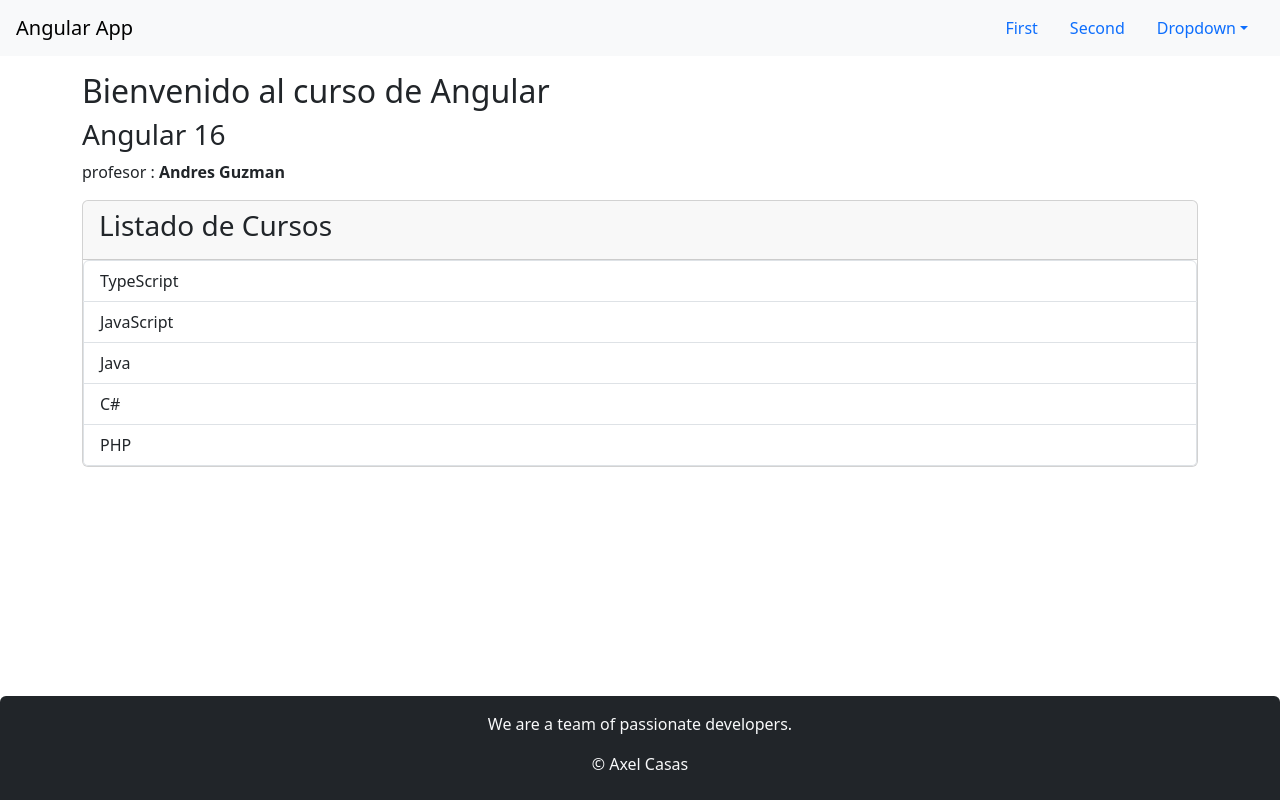
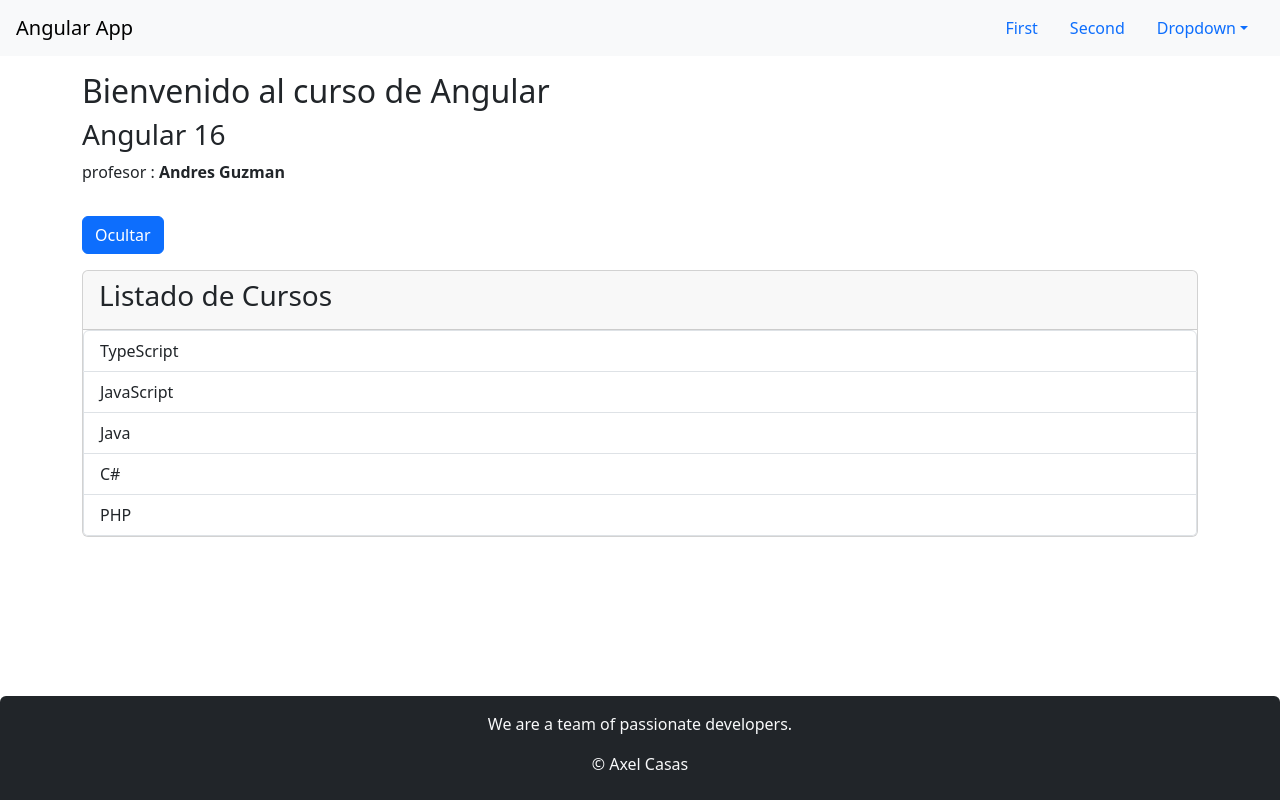
Before and after one commit to Axewc/clientes-app, an Angular app: page / in a window 1280 px wide. Built offline with nearby package versions, Linux system fonts and the light colour scheme.

Commit message:
🤡 ngif seccion 3

```diff
--- a/src/app/directiva/directiva.component.html
+++ b/src/app/directiva/directiva.component.html
@@ -1,8 +1,10 @@
+<button type="button" (click)="habilitar = (habilitar==true)? false : true" class = "btn btn-primary my-3"> Ocultar </button>
 <div class = "card">
     <div class = "card-header">
         <h3>Listado de Cursos</h3>
     </div>
-    <ul class = "list-group">
+
+    <ul class = "list-group" *ngIf="habilitar == true">
         <li class = "list-group-item" *ngFor="let curso of listaCurso"> {{ curso }} </li>
 
     </ul>
--- a/src/app/directiva/directiva.component.ts
+++ b/src/app/directiva/directiva.component.ts
@@ -10,6 +10,8 @@
 export class DirectivaComponent {
   listaCurso : string[] = ['TypeScript', 'JavaScript', 'Java', 'C#', 'PHP'];
 
+  habilitar: boolean = true;
+
   constructor() {}
 
 }
```
